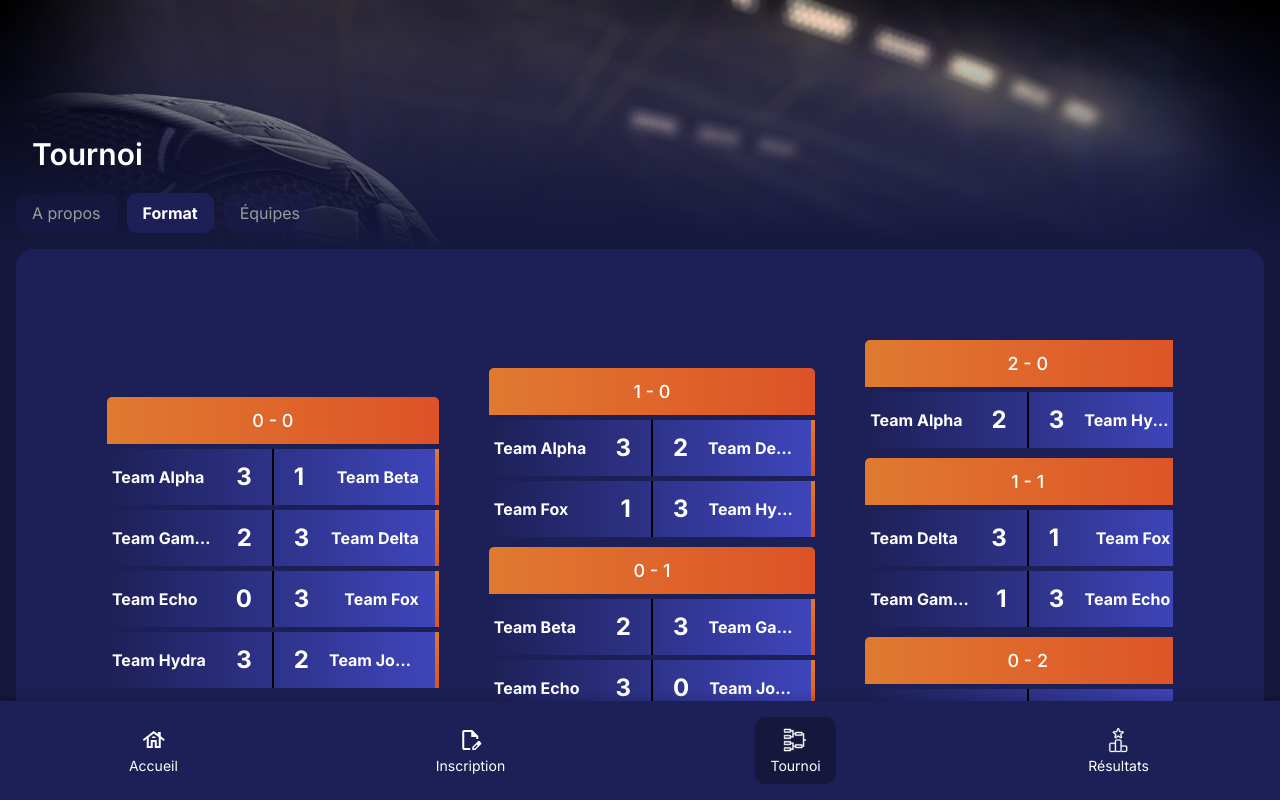
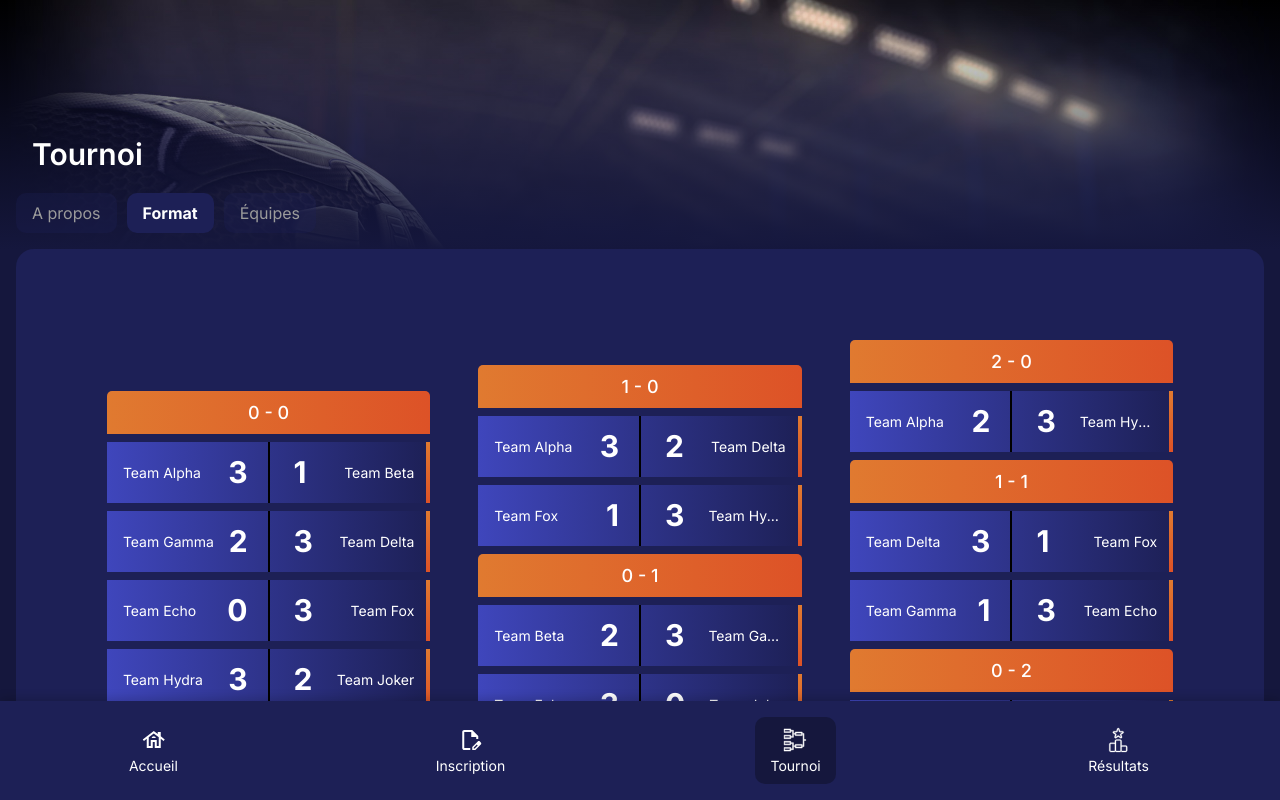
Before and after one commit to DylanAbz/lan-front-docker, a React (Vite) app: page /tournoi in a window 1280 px wide. Both pictures are taken after a click on the button "Format". Shown: the top 800 px of the page. Built offline with nearby package versions, Linux system fonts and the light colour scheme; no server answers.

Commit message:
Ajustement + utilisation variable parce que Louise

```diff
--- a/src/components/swissroundbracket/SwissRoundBracket.scss
+++ b/src/components/swissroundbracket/SwissRoundBracket.scss
@@ -1,17 +1,17 @@
 .swissRoundBracket {
     display: flex;
     flex-direction: row;
-    gap: 50px;
+    gap: 48px;
     overflow-x: scroll;
     max-width: 100%;
     align-items: center;
-    padding-bottom: 100px;
+    padding-bottom: 96px;
 
 
     .roundListContainer {
         display: flex;
         flex-direction: column;
-        gap: 10px;
+        gap: 8px;
         width: 90%;
     }
 }
--- a/src/components/swissroundbracket/swissroundelement/SwissRoundElement.scss
+++ b/src/components/swissroundbracket/swissroundelement/SwissRoundElement.scss
@@ -1,3 +1,5 @@
+@use "../../../styles/variables" as *;
+
 * {
     box-sizing: border-box;
 }
@@ -11,14 +13,14 @@ body {
 .swissRoundElement {
     display: flex;
     flex-direction: column;
-    gap: 5px;
+    gap: 8px;
 
     h2 {
         background: linear-gradient(to right, #E07A30, #DD5227);
         border-radius: 5px 5px 0 0;
         margin-bottom: 0;
-        padding-bottom: 10px;
-        padding-top: 10px;
+        padding-bottom: 8px;
+        padding-top: 8px;
         text-align: center;
         color: white;
     }
@@ -28,6 +30,6 @@ body {
         flex-direction: column;
         align-items: center;
         justify-content: center;
-        gap: 5px;
+        gap: 8px;
     }
 }
--- a/src/components/swissroundbracket/swissroundelement/teammatch/TeamMatch.scss
+++ b/src/components/swissroundbracket/swissroundelement/teammatch/TeamMatch.scss
@@ -1,6 +1,8 @@
+@use "../../../../styles/variables" as *;
+
 .teamMatch {
     display: flex;
-    background: linear-gradient(to right, #1D2056, #3F46BC);
+    background: $gradient-blue;
     width: 100%;
     position: relative;
 
@@ -12,23 +14,21 @@
         right: 0;
         width: 4px;
         height: 100%;
-        background: linear-gradient(to bottom, #E07A30, #DD5227);
+        background: $gradient-orange;
     }
 
     .team1 {
         display: flex;
         width: 50%;
         border-right: black solid 1px;
-        padding-bottom: 10px;
-        padding-top: 10px;
+        padding-bottom: 8px;
+        padding-top: 8px;
         justify-content: space-between;
         align-items: center;
 
         .team1name {
             color: white;
-            font-weight: bold;
-            margin-right: 20px;
-            margin-left: 5px;
+            margin-left: 16px;
             overflow: hidden;
             white-space: nowrap;
             text-overflow: ellipsis;
@@ -36,7 +36,7 @@
 
         .team1score {
             color: white;
-            font-size: 1.5rem;
+            font-size: $font-size-title;
             font-weight: bold;
             margin-right: 20px;
         }
@@ -46,15 +46,14 @@
         display: flex;
         width: 50%;
         border-left: black solid 1px;
-        padding-bottom: 10px;
-        padding-top: 10px;
+        padding-bottom: 8px;
+        padding-top: 8px;
         justify-content: space-between;
         align-items: center;
 
         .team2name {
             color: white;
-            font-weight: bold;
-            margin-right: 20px;
+            margin-right: 16px;
             overflow: hidden;
             white-space: nowrap;
             text-overflow: ellipsis;
@@ -62,10 +61,10 @@
 
         .team2score {
             color: white;
-            font-size: 1.5rem;
+            font-size: $font-size-title;
             font-weight: bold;
-            margin-right: 20px;
-            margin-left: 20px;
+            margin-right: 24px;
+            margin-left: 24px;
         }
     }
 }
--- a/src/components/swissroundbracket/swissroundelement/teammatch/TeamMatch.tsx
+++ b/src/components/swissroundbracket/swissroundelement/teammatch/TeamMatch.tsx
@@ -5,20 +5,20 @@ export default function TeamMatch(match: Matches) {
     return (
         <div className="teamMatch">
             <div className="team1">
-                <div className="team1name">
+                <span className="team1name">
                     {match.team1}
-                </div>
-                 <div className="team1score">
+                </span>
+                 <span className="team1score">
                      {match.scoreTeam1}
-                 </div>
+                 </span>
             </div>
             <div className="team2">
-                <div className="team2score">
+                <span className="team2score">
                     {match.scoreTeam2}
-                </div>
-                <div className="team2name">
+                </span>
+                <span className="team2name">
                     {match.team2}
-                </div>
+                </span>
             </div>
         </div>
     )
```
